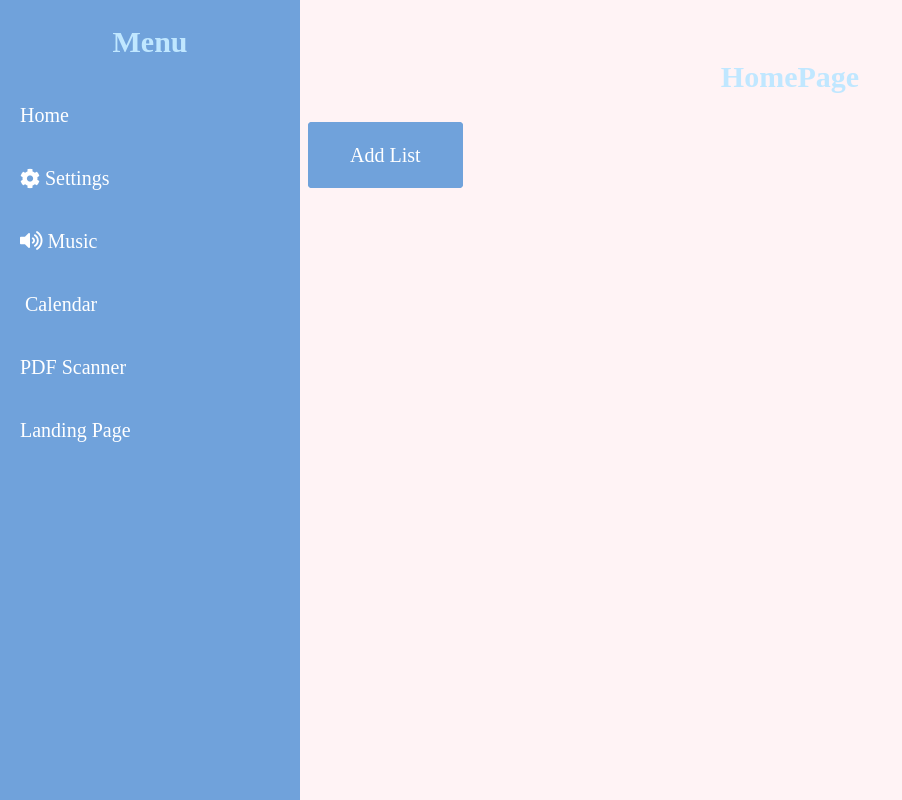
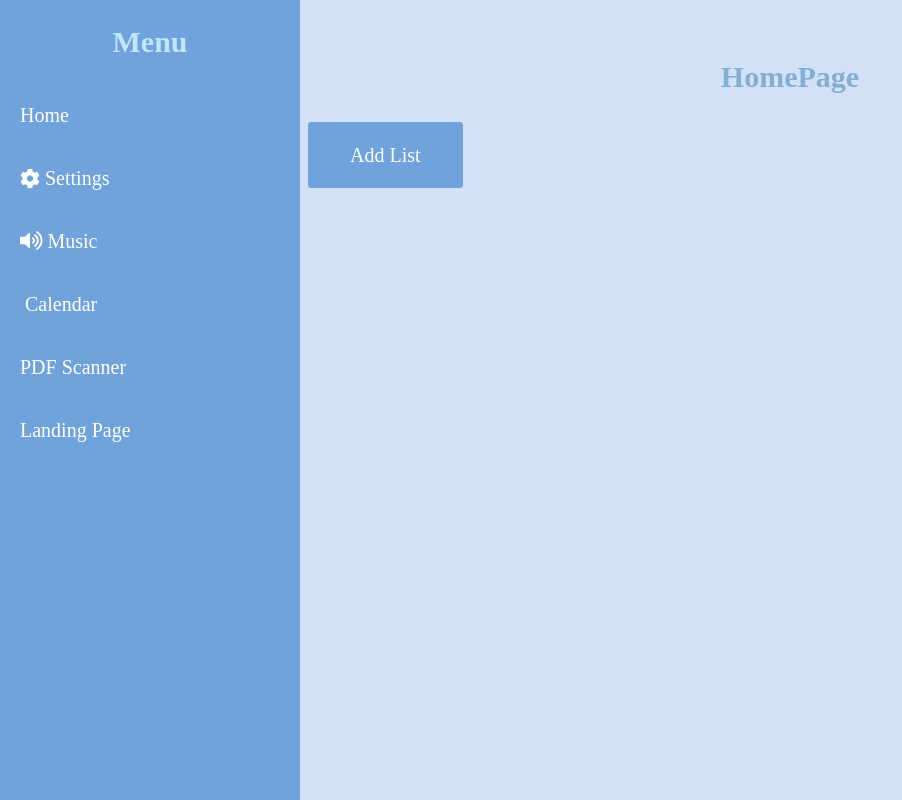
Before and after one commit to junxiluovtou/focusfix.github.io, a website: page step1.html in a window 1280 px wide. Shown: the whole page, without its empty margins (0-902 px from the left). Drawn offline with Linux system fonts and the light colour scheme; some icons are missing.

Commit message:
making it blue

```diff
--- a/techgirls.css
+++ b/techgirls.css
@@ -4,7 +4,7 @@ h1{
     text-align: center;
 }
 h2{
-    color: #c0e7ff;
+    color: #82afd2;
     text-align: center;
 }
 img{
@@ -23,7 +23,7 @@ p{
 body {
     font-size: 20px;
     padding:0px 0px 0px 300px;
-    background-color: #FFF3F5;
+    background-color: #d2e1f6;
 }
 
 form {
```
